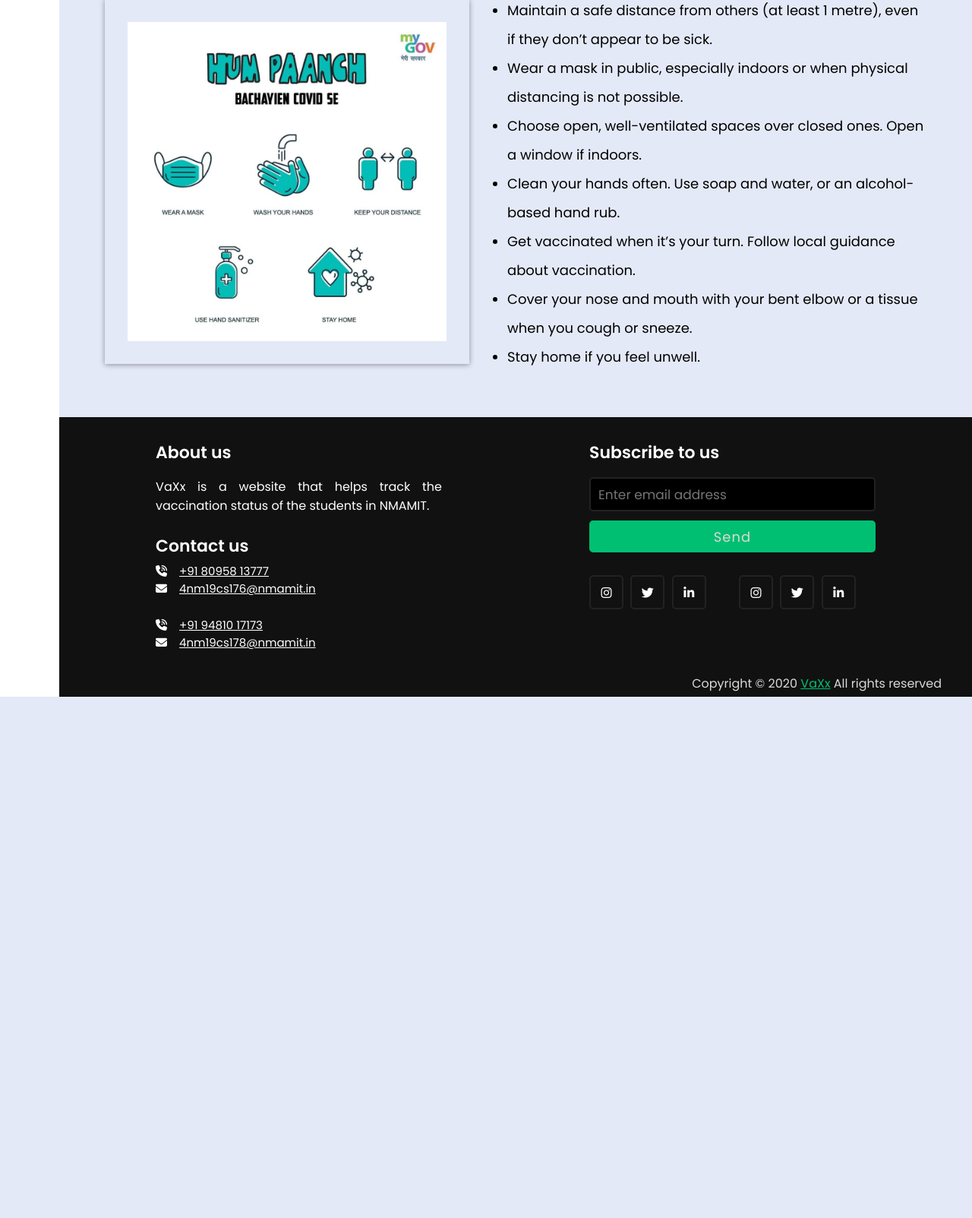
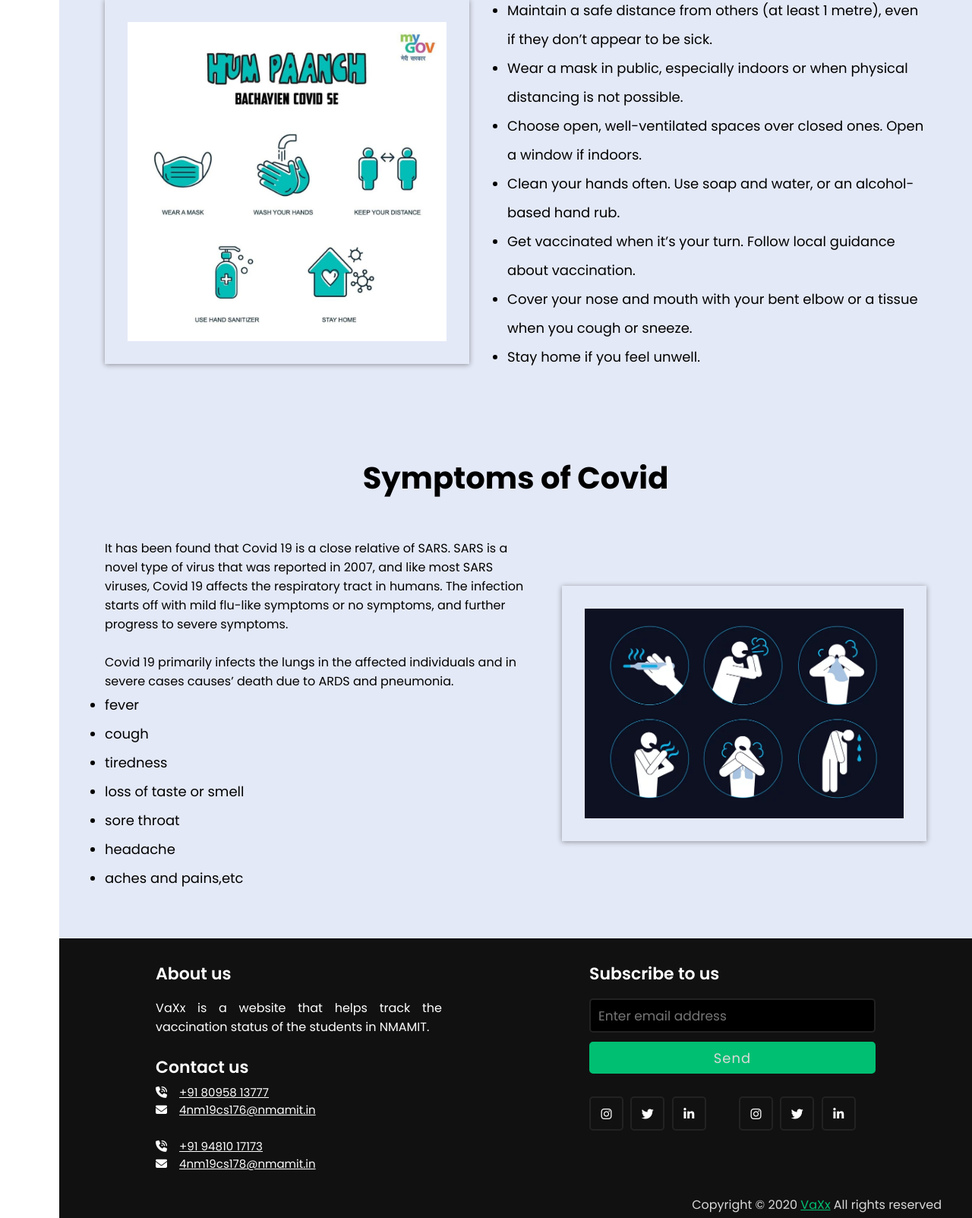
Before and after one commit to ushifali/web_proj_vaxx, a PHP site: page /homepage.html in a window 1280 px wide. Shown: the part 1556-3159 px from the top of the page at 76% size. Before the commit the page ends 2473 px from the top, so only its background shows below. Run offline with PHP 8.4, Linux system fonts and the light colour scheme; some libraries are stand-ins or nearby versions.

Commit message:
homepage

```diff
--- a/homepage.html
+++ b/homepage.html
@@ -189,11 +189,37 @@
                     </ul>
                 </div>
             </div>
-            <div id="carasol_block">
 
 
+            <div id="precaution_content">
+                <h1>Symptoms of Covid</h1>
+                <div id="arrange_precaution_content">
 
+                    <ul data-aos="zoom-in">
+                        It has been found that Covid 19 is a close relative of SARS. SARS is a novel type of virus that was reported in 2007,
+                        and like most SARS viruses, Covid 19 affects the respiratory tract in humans. The infection starts off with mild
+                        flu-like symptoms or no symptoms, and further progress to severe symptoms.
+                        <br><br>
+
+                        Covid 19 primarily infects the lungs in the affected individuals and in severe cases causes’ death due to ARDS and
+                        pneumonia.
+                        <li>
+                            fever
+                        </li>
+                        <li>cough</li>
+                        <li>tiredness</li>
+                        <li>loss of taste or smell</li>
+                        <li>sore throat</li>
+                        <li>headache</li>
+                        <li>aches and pains,etc</li>
+                    </ul>
+
+                    <div id="precaution_image" data-aos="fade-right">
+                        <img src="images/symptoms.webp" alt="precaution_image">
+                    </div>
+                </div>
             </div>
+
 
 
 
--- a/login.js
+++ b/login.js
@@ -12,14 +12,17 @@ var username_value = document.getElementById('username');
 var username_alert = document.getElementById('login_username_warning');
 
 async function validateUsername(value) {
+    // ^$ for the exact matching
     if (value.match(/^4nm\d{2}\w{2}\d{3}$/))
         alert("yes a valid username");
     else {
         alert("not allowed");
         username_alert.style.display = "block";
         // give a sleep interval
-        await sleep(1000);
+
+        await sleep(500);
         username_value.value = "";
+        username_alert.style.display = "none";
 
     }
 }
--- a/signup.css
+++ b/signup.css
@@ -89,6 +89,7 @@ input:focus {
 input[type="text"],
 input[type="password"] {
     text-indent: 20px;
+    text-align: center;
 
 }
 
@@ -101,7 +102,7 @@ input[type="password"] {
     width: 200px;
     border: none;
 
-/*
+    /*
     font-family: "Yomogi", cursive; */
     font-weight: bolder;
     font-size: large;
```
